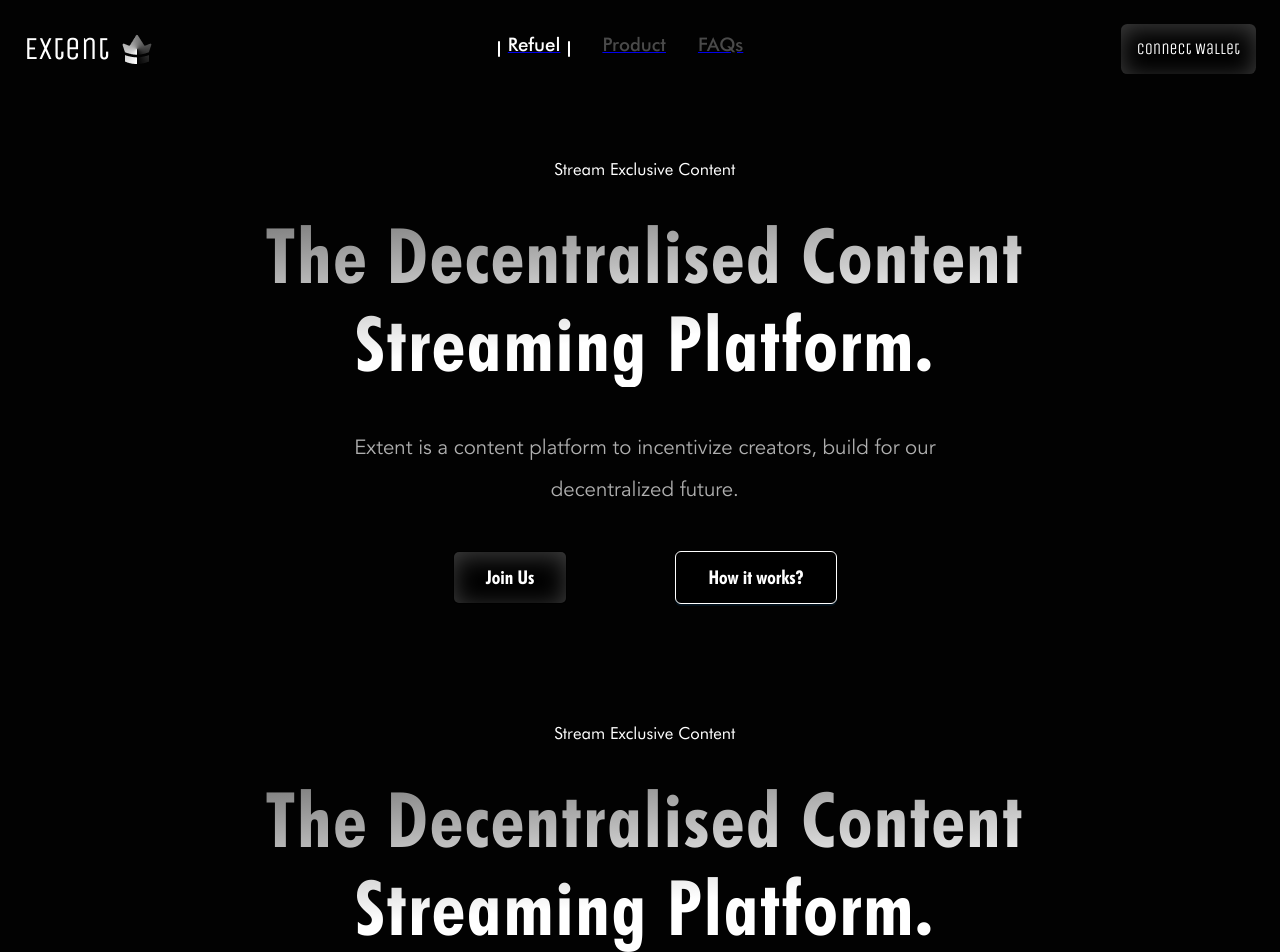
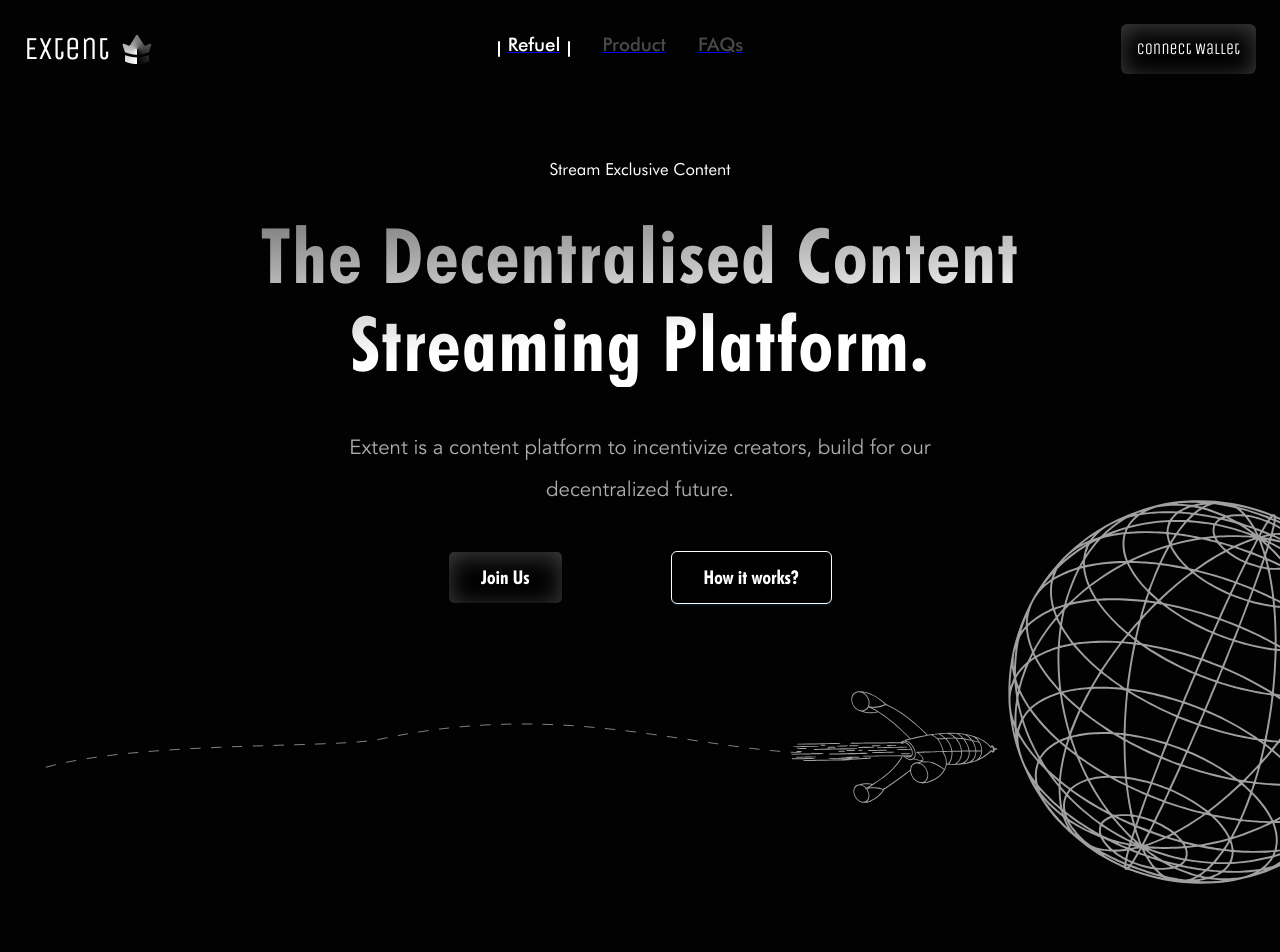
Before and after one commit to Extent-Org/Extent-Frontend, a React (Create React App) app: page / in a window 1280 px wide. Shown: the top 952 px of the page. Built offline with nearby package versions, Linux system fonts and the light colour scheme.

Commit message:
:bento: added assets to lp intro comp

```diff
--- a/src/components/LandingPage/LandingPage.scss
+++ b/src/components/LandingPage/LandingPage.scss
@@ -1,3 +1,3 @@
 .lp-content-div {
-    padding: 10vh 2vh 2vw 2vw;
+    padding: 10vh 0 2vw 0;
 }
--- a/src/components/LandingPage/LpIntro/LpIntro.scss
+++ b/src/components/LandingPage/LpIntro/LpIntro.scss
@@ -1,7 +1,12 @@
 @import "../../../scss/imports";
 .lp-intro-div {
     margin-top: 10vh;
+    padding-bottom: 5vh;
     @include center__element(column);
+    background-image: url("../../../../public/assets/images/lp-globe-vec.svg");
+    background-repeat: no-repeat;
+    background-size: 30%;
+    background-position: bottom 0px right -12.5%;
 }
 .lp-intro-txt-1 {
     font-family: 'FuturaBook';
@@ -54,3 +59,10 @@
         color: $color1 !important;
     }
 }
+.lp-plane-div {
+    display: flex;
+    justify-content: start;
+}
+.lp-plane-img {
+    width: 80%;
+}
--- a/src/components/LandingPage/LpIntro/LpIntro.tsx
+++ b/src/components/LandingPage/LpIntro/LpIntro.tsx
@@ -12,6 +12,9 @@ const LpIntro = () => {
             <Button type='primary' className='btn-1'>Join Us</Button>
             <Button type='primary' className='btn-2'>How it works?</Button>
         </div>
+        <div className='lp-plane-div'>
+          <img src='/assets/images/lp-plane-vec.svg' alt='plane-vec' className='lp-plane-img' />
+        </div>
     </div>
   )
 }
```
Also changed, not shown: public/assets/images/lp-globe-vec.svg (added), public/assets/images/lp-plane-vec.svg (added).
